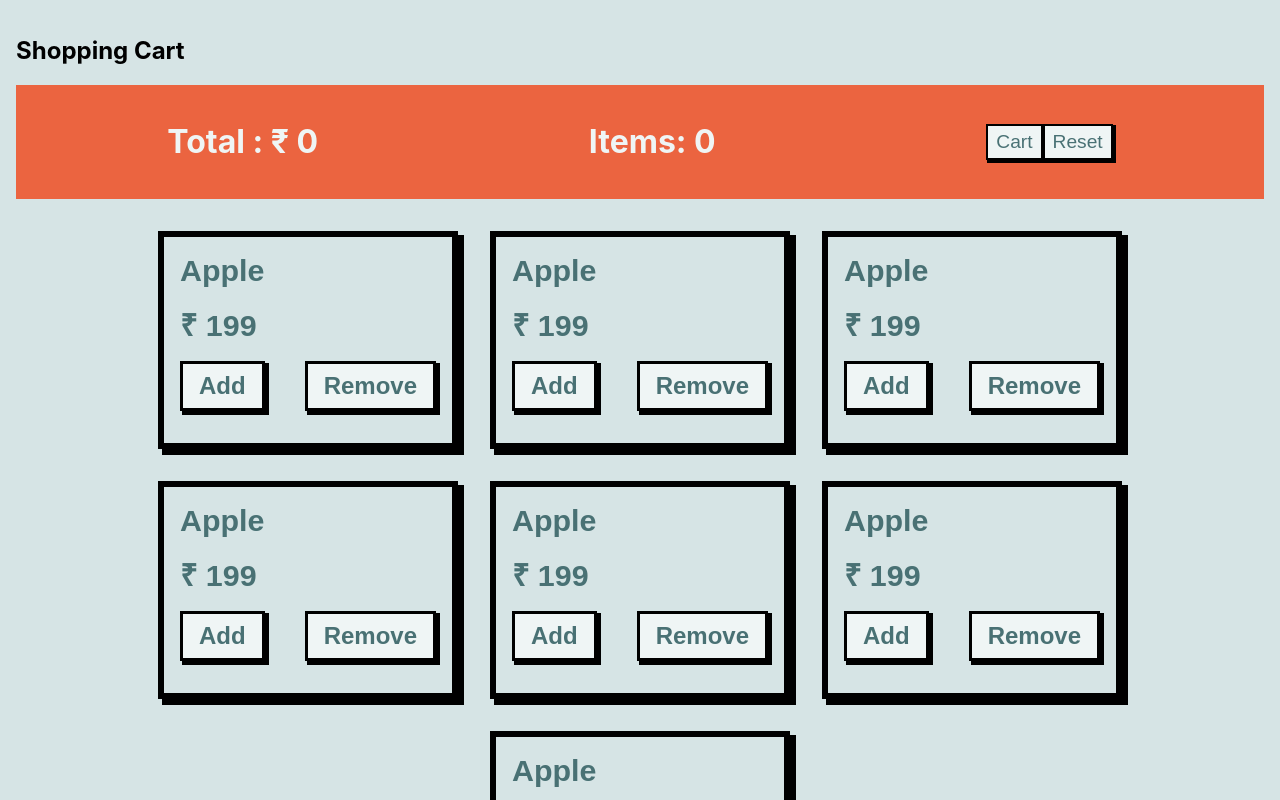
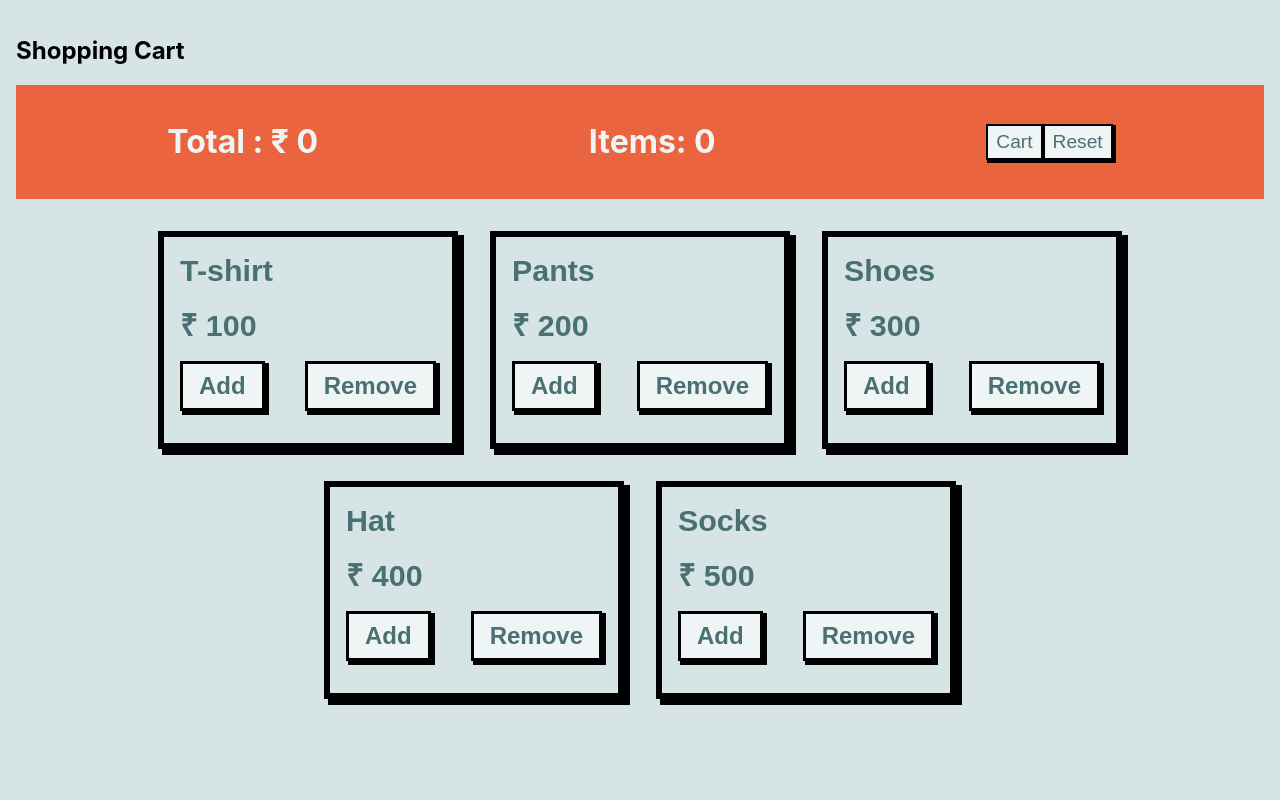
Before and after one commit to Ravikumargupta1999/ShoppingCart, a React (Create React App) app: page / in a window 1280 px wide. Shown: the top 800 px of the page. Built offline with nearby package versions, Linux system fonts and the light colour scheme.

Commit message:
Creating Item Data

```diff
--- a/src/components/Items.jsx
+++ b/src/components/Items.jsx
@@ -1,16 +1,18 @@
 import styles from "../styles/Item.module.css";
 import ItemCard from "./ItemCard";
+import itemData from "../data/itemData";
 
 function Items() {
   return (
     <div className={styles.wrapper}>
-      <ItemCard name="Apple" price={199} />
-      <ItemCard name="Apple" price={199} />
-      <ItemCard name="Apple" price={199} />
-      <ItemCard name="Apple" price={199} />
-      <ItemCard name="Apple" price={199} />
-      <ItemCard name="Apple" price={199} />
-      <ItemCard name="Apple" price={199} />
+      {itemData.map((item) => (
+        <ItemCard
+          key={item.id}
+          id={item.id}
+          name={item.name}
+          price={item.price}
+        />
+      ))}
     </div>
   );
 }
```
